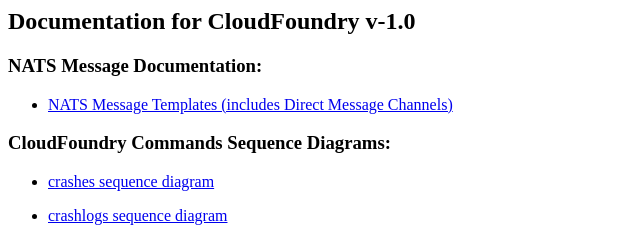
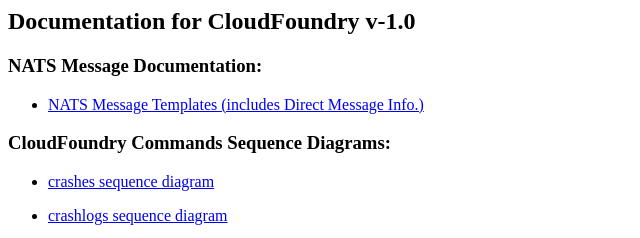
Before and after one commit to nimakaviani/cloudfoundry-bluedocs, a plain HTML site: page cf-v1/docs/index.html in a window 1280 px wide. Shown: the top 238 px of the page, 0-640 px from the left. Drawn offline with Linux system fonts and the light colour scheme.

Commit message:
updated the index page for each of the documentations

```diff
--- a/cf-v1/docs/index.html
+++ b/cf-v1/docs/index.html
@@ -9,7 +9,7 @@
     <ul>
       <li>
         <a href="nats-messages.html">
-NATS Message Templates  (includes Direct Message Channels)  </a>
+NATS Message Templates  (includes Direct Message Info.)  </a>
       </li>
     </ul>
     <h3>CloudFoundry Commands Sequence Diagrams:</h3>
```
